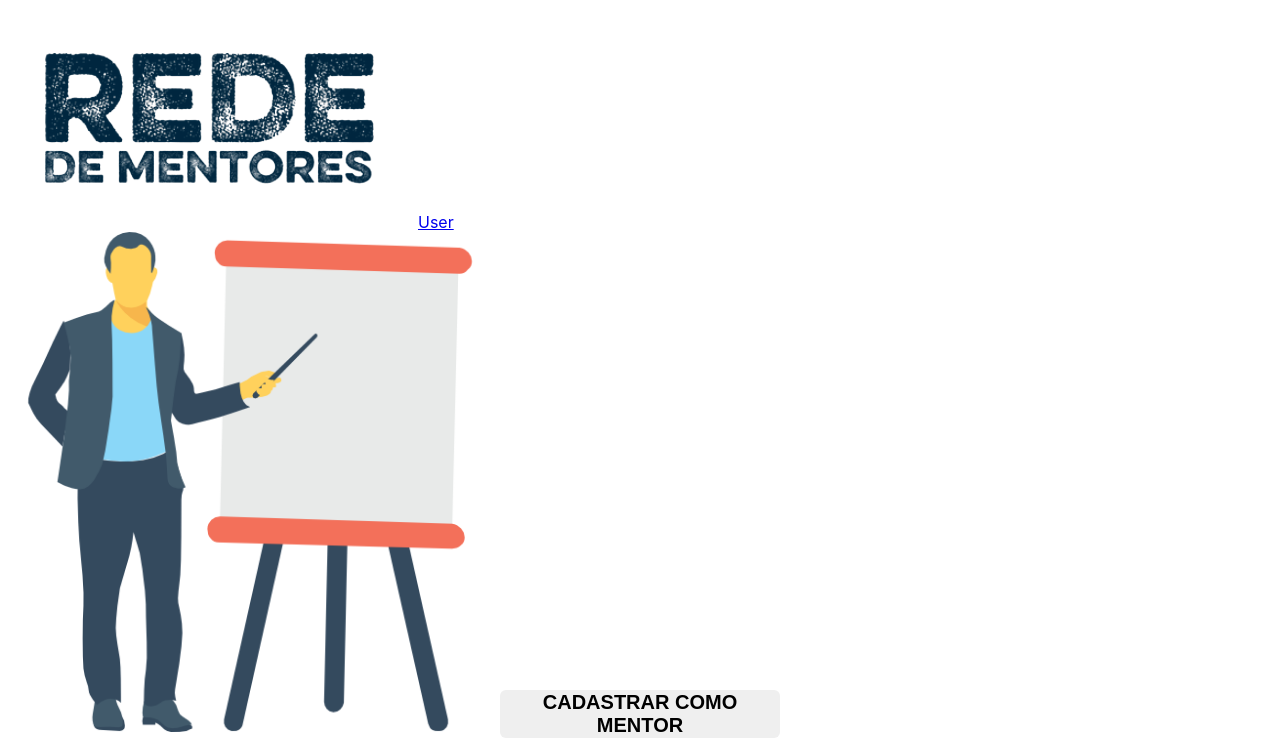
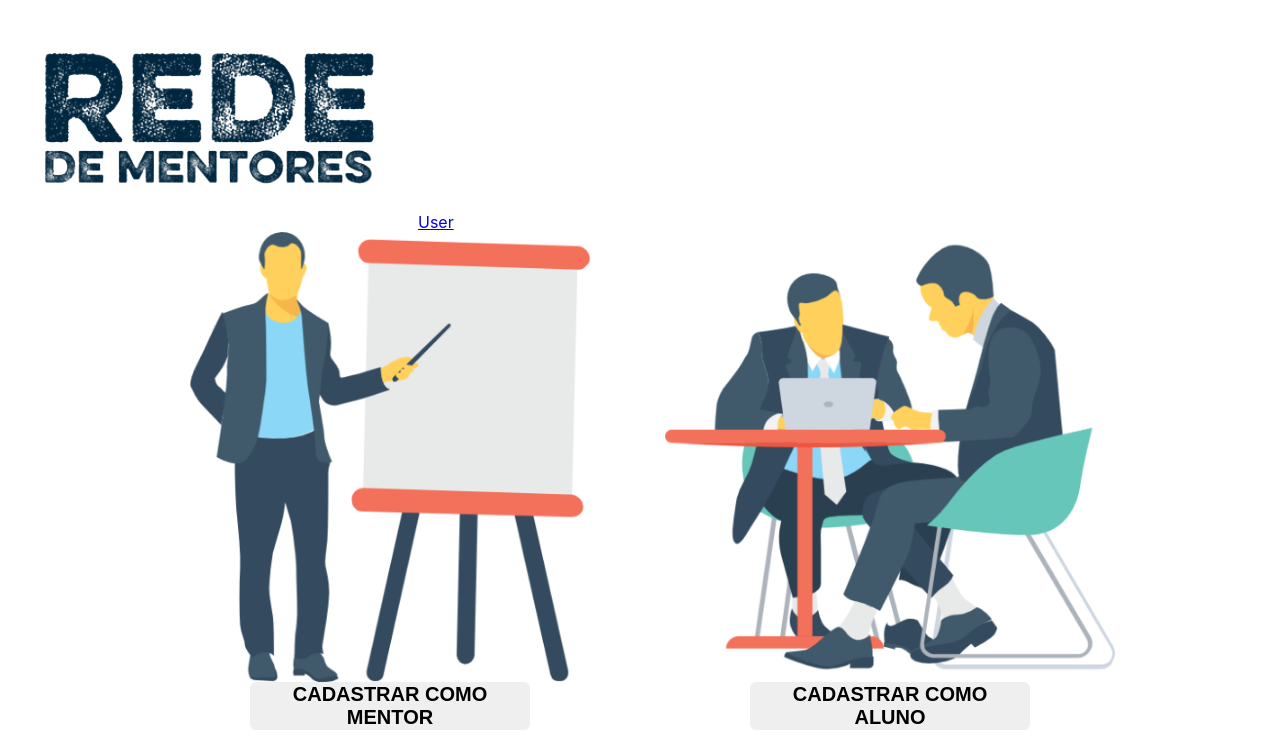
Before and after one commit to matheustosin/Frontend, a React (Create React App) app: page /register in a window 1280 px wide. Shown: the top 750 px of the page. Built offline with nearby package versions, Linux system fonts and the light colour scheme.

Commit message:
criar css tela register, link da tela login para a register.

```diff
--- a/src/pages/login/Login.js
+++ b/src/pages/login/Login.js
@@ -31,7 +31,7 @@ export default function Login() {
           <hr />
         </div>
 
-        <button type="button">Cadastrar</button>
+        <button type="button" onClick={ _=> window.location.href = "http://localhost:3000/register" }>Cadastrar</button>
       </div>
     </div>
   );
--- a/src/pages/register/Register.css
+++ b/src/pages/register/Register.css
@@ -0,0 +1,11 @@
+.register-space {
+    display: flex;
+    justify-content: center;
+    flex-direction: column;
+    align-items: center;
+}
+
+.register-panel-form{
+    display: flex;
+    justify-content: center;
+}
--- a/src/pages/register/Register.js
+++ b/src/pages/register/Register.js
@@ -15,21 +15,21 @@ export default function Register() {
         <a href="#" className="login-user">
           User
         </a>
-
+      </div>
       <div className="register-panel-form">
-          <div>
+        <div className="register-space">
           <img className="logo" alt="rede-de-mentores-logo" src={teacher} />
           <button type="button">CADASTRAR COMO MENTOR</button>
         </div>
 
         <div className="register-separator" />
 
-          <div>
+        <div className="register-space">
           <img className="logo" alt="rede-de-mentores-logo" src={interview} />
           <button type="button">CADASTRAR COMO ALUNO</button>
         </div>
       </div>
     </div>
-    </div>
+
   );
 }
```
Also changed, not shown: 1 other file (tests, documents, lock files or other folders). Lines whose indentation alone changed are shown as unchanged.
